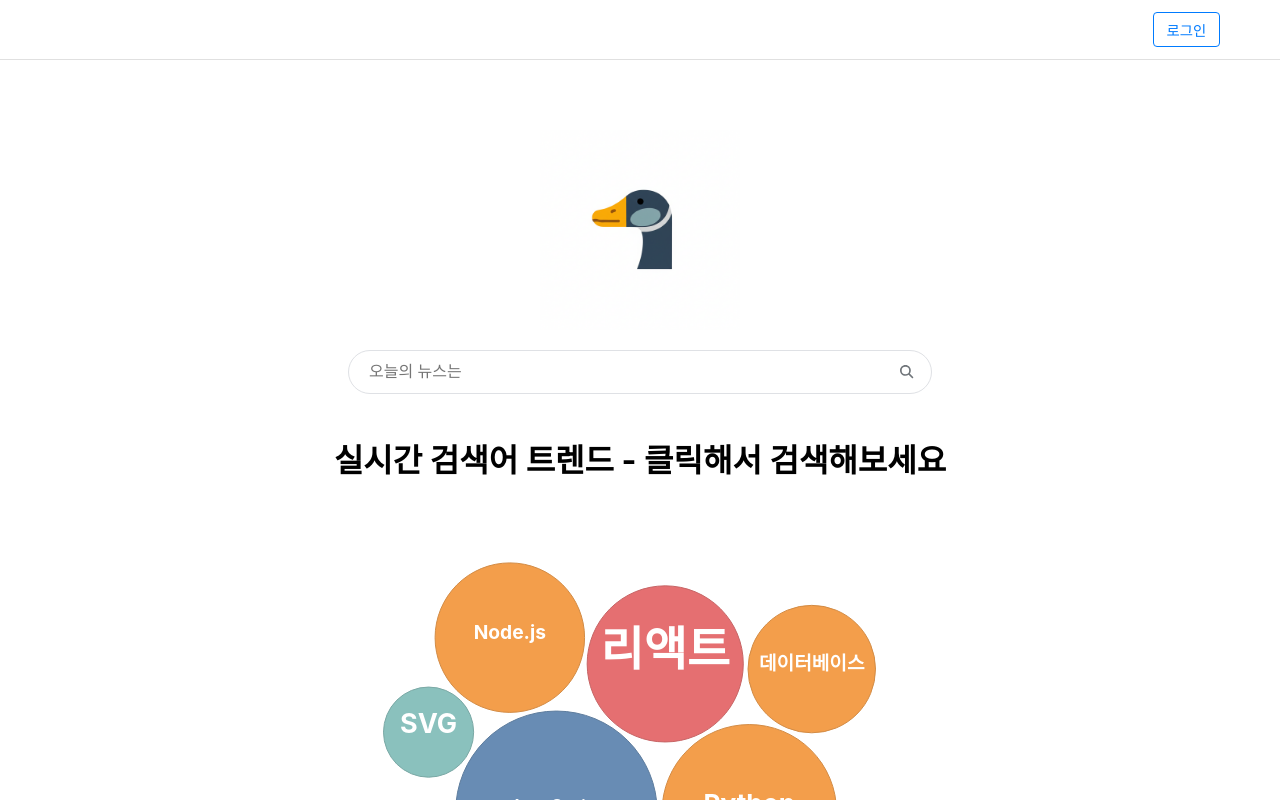
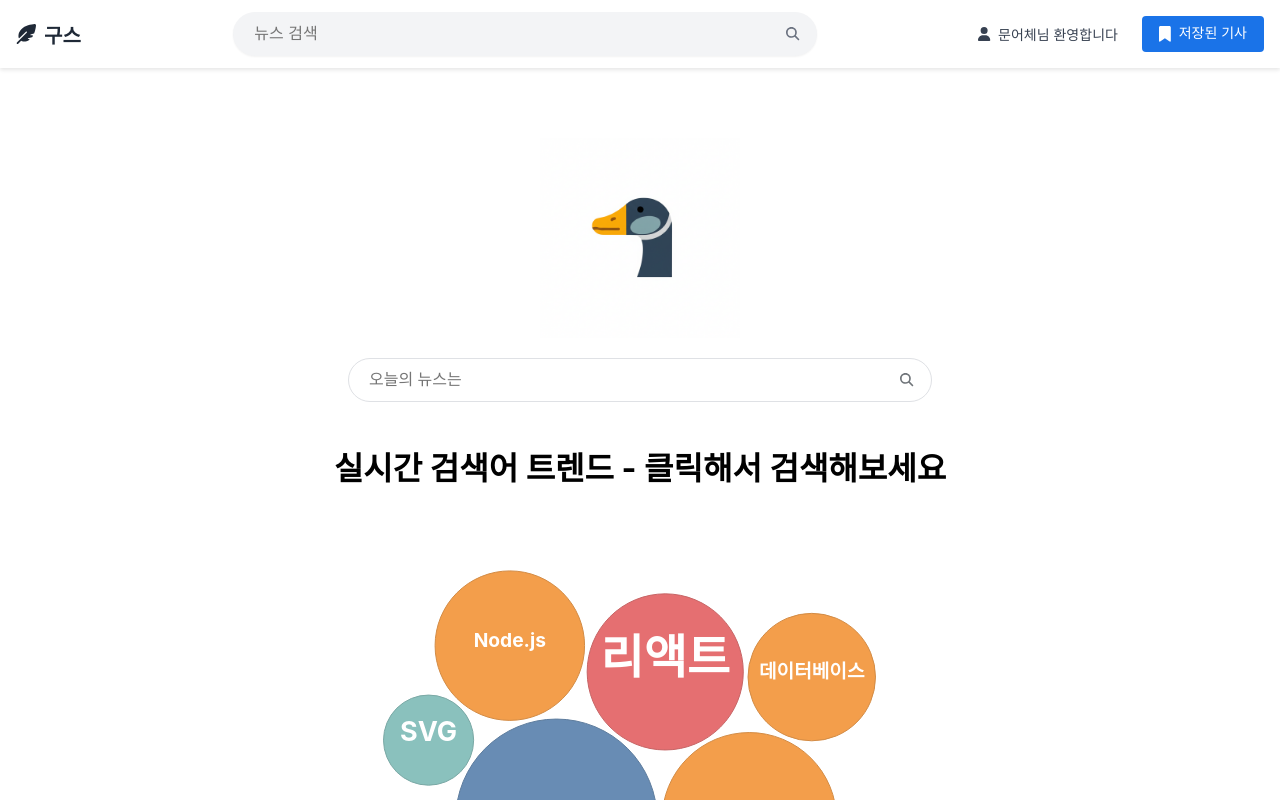
Before and after one commit to Hwanjin-Choi/project-goose-frontend, a React (Vite) app: page / in a window 1280 px wide. Shown: the top 800 px of the page. Built offline with nearby package versions, Linux system fonts and the light colour scheme.

Commit message:
Header Layout update

```diff
--- a/src/components/Header/Header.jsx
+++ b/src/components/Header/Header.jsx
@@ -1,84 +1,424 @@
-// Header.js
-import React, { useState } from "react";
-import styled from "styled-components";
+import React, { useState, useEffect, useRef } from "react";
+import styled, { createGlobalStyle } from "styled-components"; // createGlobalStyle은 현재 파일 내에서 사용되지 않으나, 전하의 코드에 포함되어 있어 유지합니다.
+import { FontAwesomeIcon } from "@fortawesome/react-fontawesome";
+import {
+  faSearch,
+  faUser,
+  faBars,
+  faFeatherAlt,
+  faSignOutAlt,
+  faBookmark,
+} from "@fortawesome/free-solid-svg-icons";
+import { useNavigate } from "react-router-dom";
 
-const HEADER_HEIGHT = "60px"; // 헤더의 높이를 상수로 정의하여 다른 곳에서 사용
+const HEADER_HEIGHT = "68px";
 
-const HeaderOuterWrapper = styled.header`
-  position: fixed; /* 헤더를 상단에 고정합니다. */
+// Styled Components 정의
+const HeaderWrapper = styled.header`
+  position: fixed;
   top: 0;
   left: 0;
-  width: 100%;
+  right: 0;
+  z-index: 50;
+  background-color: #ffffff;
+  box-shadow: 0 2px 4px rgba(0, 0, 0, 0.1);
   height: ${HEADER_HEIGHT};
-  background-color: #ffffff;
-  border-bottom: 1px solid #e0e0e0;
-  z-index: 1000; /* 다른 요소들 위에 표시되도록 z-index 설정 */
-  display: flex;
-  justify-content: center; /* 내부 컨테이너를 중앙 정렬 */
+  padding: 0 1rem; /* 양 옆 패딩 */
 `;
 
-const HeaderInnerWrapper = styled.div`
+const Container = styled.div`
+  max-width: 1280px; /* 최대 너비 */
+  margin: 0 auto;
+  height: 100%;
   display: flex;
+  align-items: center;
   justify-content: space-between;
-  align-items: center;
-  width: 100%;
-  max-width: ${({ theme }) => theme.maxWidth};
-  padding: 0 20px;
-  height: 100%;
 `;
 
-const LogoContainer = styled.div`
-  font-size: 1.5rem;
-  font-weight: bold;
-  color: #333;
+const LogoLink = styled.div`
+  display: flex;
+  align-items: center;
+  cursor: pointer;
+  gap: 0.5rem;
+  color: #1f2937; // text-gray-800
+  &:hover {
+    color: #3b82f6; // hover:text-blue-600 (예시)
+  }
 `;
 
-const RightSection = styled.div`
+const LogoText = styled.span`
+  font-size: 1.25rem; // text-xl
+  font-weight: bold;
+`;
+
+const SearchWrapperDesktop = styled.div`
+  flex-grow: 1;
+  display: flex;
+  justify-content: center;
+  padding: 0 1rem;
+  @media (max-width: 767px) {
+    display: none;
+  }
+`;
+
+const UserActionsWrapper = styled.div`
   display: flex;
   align-items: center;
   gap: 1rem;
+  position: relative; /* 드롭다운 기준점 */
 `;
 
-const LoginButton = styled.button`
-  /* 스크린샷의 '로그인' 버튼 스타일 */
-  padding: 0.4rem 0.8rem;
-  font-size: 0.9rem;
-  color: #007bff; /* 파란색 계열 */
-  background-color: transparent;
-  border: 1px solid #007bff;
-  border-radius: 4px;
+const UserButton = styled.button`
+  display: flex;
+  align-items: center;
+  gap: 0.5rem;
+  font-size: 0.875rem; // text-sm
+  font-weight: 500; // font-medium
+  color: #374151; // text-gray-700
+  background: none;
+  border: none;
   cursor: pointer;
-  transition: all 0.2s ease-in-out;
-
+  padding: 0.5rem;
+  border-radius: 0.375rem; // rounded-md
   &:hover {
-    background-color: #007bff;
-    color: white;
+    color: #3b82f6; // hover:text-blue-600
+    background-color: #f3f4f6; // hover:bg-gray-100
   }
 `;
 
-const Header = () => {
-  // 드롭다운 관련 로직은 이전과 동일하게 유지하거나 필요에 따라 수정합니다.
-  // 스크린샷에는 드롭다운 버튼 대신 '로그인' 버튼이 보이므로, 이를 반영합니다.
-  const handleLoginClick = () => {
-    console.log("로그인 버튼 클릭");
-    // 로그인 로직 또는 페이지 이동 로직
+const DropdownMenu = styled.div`
+  position: absolute;
+  right: 0;
+  top: calc(100% + 0.5rem); // 버튼 바로 아래
+  width: 200px;
+  background-color: white;
+  border-radius: 0.375rem; // rounded-md
+  box-shadow: 0 10px 15px -3px rgba(0, 0, 0, 0.1),
+    0 4px 6px -2px rgba(0, 0, 0, 0.05); // shadow-xl
+  padding: 0.25rem 0; // py-1
+  border: 1px solid #e5e7eb;
+  z-index: 60;
+`;
+
+const DropdownItem = styled.button`
+  display: block;
+  width: 100%;
+  text-align: left;
+  padding: 0.5rem 1rem; // px-4 py-2
+  font-size: 0.875rem; // text-sm
+  color: #374151; // text-gray-700
+  background: none;
+  border: none;
+  cursor: pointer;
+  &:hover {
+    background-color: #f3f4f6; // hover:bg-gray-100
+  }
+  svg {
+    margin-right: 0.5rem;
+  }
+`;
+
+const DropdownSearchWrapper = styled.div`
+  padding: 0.5rem 1rem;
+  border-top: 1px solid #e5e7eb; // border-t border-gray-100
+`;
+
+// ActionButton (Google 스타일 적용)
+const ActionButton = styled.button`
+  padding: 0 16px; /* Google 버튼은 좌우 패딩이 좀 더 넉넉한 편입니다. */
+  font-size: 0.875rem; /* 14px */
+  font-weight: 500; /* Medium */
+  border-radius: 4px; /* Google의 일반적인 border-radius */
+  cursor: pointer;
+  transition: background-color 0.2s ease-in-out, color 0.2s ease-in-out,
+    border-color 0.2s ease-in-out, box-shadow 0.2s ease-in-out;
+  display: inline-flex;
+  align-items: center;
+  justify-content: center;
+  gap: 0.5rem; /* 아이콘과 텍스트 간격 */
+  line-height: 1.25; /* 텍스트 수직 정렬 도움 */
+  min-height: 36px; /* Google 버튼의 일반적인 최소 높이 */
+  text-align: center;
+  vertical-align: middle;
+  user-select: none; /* 텍스트 선택 방지 */
+
+  svg {
+    /* 아이콘 크기 및 정렬 개선 */
+    font-size: 1.125em; /* 아이콘 크기를 텍스트에 비례하게 조정 */
+  }
+
+  ${({ primary }) =>
+    primary
+      ? `
+    background-color: #1A73E8; /* Google Blue */
+    color: white;
+    border: 1px solid transparent;
+    &:hover {
+      background-color: #185ABC; /* 호버 시 약간 어둡게 */
+      box-shadow: 0 1px 2px 0 rgba(60,64,67,0.302), 0 1px 3px 1px rgba(60,64,67,0.149);
+    }
+    &:active {
+      background-color: #174EA6; /* 클릭 시 더 어둡게 */
+    }
+    &:focus-visible { /* 키보드 포커스 시에만 아웃라인 표시 (더 나은 접근성) */
+      outline: none;
+      box-shadow: 0 0 0 3px rgba(26,115,232,0.4); /* Google 스타일 포커스 링 */
+    }
+  `
+      : `
+    background-color: transparent;
+    color: #1A73E8; /* Google Blue 텍스트 */
+    border: 1px solid #DADCE0; /* Google의 연회색 테두리 */
+    &:hover {
+      background-color: rgba(26,115,232,0.04); /* 매우 연한 파란색 배경 */
+      border-color: #c6dafc; /* 호버 시 테두리 색 변경 (약간 밝은 파랑) */
+    }
+    &:active {
+      background-color: rgba(26,115,232,0.12); /* 클릭 시 배경색 */
+    }
+    &:focus-visible { /* 키보드 포커스 시에만 아웃라인 표시 */
+      outline: none;
+      border-color: #1A73E8; /* 포커스 시 테두리 색 강조 */
+      box-shadow: 0 0 0 2px rgba(26,115,232,0.3); /* Google 스타일 포커스 링 */
+    }
+  `}
+`;
+
+// MainSearchInput 컴포넌트 (Styled-Components)
+const SearchContainerStyled = styled.div`
+  display: flex;
+  align-items: center;
+  position: relative;
+  width: 100%;
+  max-width: 584px;
+  background-color: #f3f4f6;
+  border: 1px solid transparent;
+  border-radius: 9999px;
+  height: 44px;
+  box-shadow: 0 1px 2px 0 rgba(0, 0, 0, 0.05);
+  transition: box-shadow 0.2s ease-in-out;
+
+  &:hover {
+    box-shadow: 0 4px 6px -1px rgba(0, 0, 0, 0.1),
+      0 2px 4px -1px rgba(0, 0, 0, 0.06);
+  }
+
+  &:focus-within {
+    background-color: #ffffff;
+    border-color: #3b82f6;
+    box-shadow: 0 0 0 2px #3b82f6;
+  }
+`;
+
+const StyledInput = styled.input`
+  flex-grow: 1;
+  height: 100%;
+  padding: 0 20px 0 20px;
+  font-size: 1rem;
+  color: #1f2937;
+  background-color: transparent;
+  border: none;
+  outline: none;
+  border-radius: 9999px;
+  padding-right: 48px;
+`;
+
+const SearchButtonStyled = styled.button`
+  position: absolute;
+  right: 0px;
+  top: 0;
+  bottom: 0;
+  display: flex;
+  align-items: center;
+  justify-content: center;
+  width: 48px;
+  background-color: transparent;
+  border: none;
+  outline: none;
+  cursor: pointer;
+  padding: 0;
+  border-radius: 0 9999px 9999px 0;
+  color: #6b7280;
+  &:hover {
+    color: #3b82f6;
+  }
+`;
+
+const MainSearchInput = ({
+  value,
+  onChange,
+  onSearch,
+  placeholder = "뉴스 검색",
+}) => {
+  const handleSearchSubmit = (e) => {
+    e.preventDefault();
+    if (onSearch) {
+      onSearch(value);
+    }
+  };
+
+  const handleKeyPress = (e) => {
+    if (e.key === "Enter") {
+      handleSearchSubmit(e);
+    }
   };
 
   return (
-    <HeaderOuterWrapper>
-      <HeaderInnerWrapper>
-        <LogoContainer>
-          {/* 스크린샷에는 별도의 로고 텍스트가 없으므로, 뒤로가기 아이콘만 배치된 형태입니다. */}
-          {/* 필요시 "전하의 로고" 등을 다시 추가하십시오. */}
-        </LogoContainer>
-        <RightSection>
-          {/* 스크린샷의 우측 상단 '로그인' 버튼 */}
-          <LoginButton onClick={handleLoginClick}>로그인</LoginButton>
-        </RightSection>
-      </HeaderInnerWrapper>
-    </HeaderOuterWrapper>
+    <SearchContainerStyled>
+      <StyledInput
+        type="text"
+        value={value}
+        onChange={onChange}
+        onKeyPress={handleKeyPress}
+        placeholder={placeholder}
+        aria-label="검색"
+      />
+      <SearchButtonStyled onClick={handleSearchSubmit} aria-label="검색 실행">
+        <FontAwesomeIcon icon={faSearch} />
+      </SearchButtonStyled>
+    </SearchContainerStyled>
   );
 };
 
-export { HEADER_HEIGHT }; // 헤더 높이를 export하여 Layout에서 사용
+// Header 컴포넌트
+const Header = () => {
+  const [searchTerm, setSearchTerm] = useState("");
+  const [isDropdownOpen, setIsDropdownOpen] = useState(false);
+  const [isMobile, setIsMobile] = useState(false);
+  const [isLoggedIn, setIsLoggedIn] = useState(true); // 전하의 코드에 따라 기본값을 true로 설정
+
+  const dropdownRef = useRef(null);
+  const navigate = useNavigate(); // react-router-dom의 useNavigate 사용
+
+  const nickname = "문어체"; // 전하의 코드에 있는 닉네임
+
+  // 로그인/아웃 및 네비게이션 함수는 전하의 코드에서 가져옴
+  const onLogin = () => {
+    setIsLoggedIn(true);
+    // 실제 로그인 로직 추가 가능
+  };
+  const onLogout = () => {
+    setIsLoggedIn(false);
+    // 실제 로그아웃 로직 추가 가능
+  };
+  const onNavigate = (url) => {
+    navigate(url);
+  };
+
+  const handleSearch = (term) => {
+    if (term.trim() !== "") {
+      onNavigate(`/search-news-page?query=${encodeURIComponent(term)}`);
+      setSearchTerm(""); // 검색 후 입력창 비우기
+    }
+  };
+
+  const toggleDropdown = () => setIsDropdownOpen(!isDropdownOpen);
+
+  useEffect(() => {
+    const handleResize = () => {
+      setIsMobile(window.innerWidth < 768);
+    };
+    handleResize(); // 초기 로드 시 실행
+    window.addEventListener("resize", handleResize);
+    return () => window.removeEventListener("resize", handleResize);
+  }, []);
+
+  useEffect(() => {
+    const handleClickOutside = (event) => {
+      if (dropdownRef.current && !dropdownRef.current.contains(event.target)) {
+        setIsDropdownOpen(false);
+      }
+    };
+    document.addEventListener("mousedown", handleClickOutside);
+    return () => document.removeEventListener("mousedown", handleClickOutside);
+  }, []);
+
+  return (
+    <HeaderWrapper>
+      <Container>
+        <LogoLink onClick={() => onNavigate("/")}>
+          <FontAwesomeIcon icon={faFeatherAlt} size="lg" />
+          <LogoText>구스</LogoText>
+        </LogoLink>
+
+        <SearchWrapperDesktop>
+          <MainSearchInput
+            value={searchTerm}
+            onChange={(e) => setSearchTerm(e.target.value)}
+            onSearch={handleSearch}
+          />
+        </SearchWrapperDesktop>
+
+        <UserActionsWrapper ref={dropdownRef}>
+          {isLoggedIn ? (
+            <>
+              <UserButton onClick={toggleDropdown}>
+                {isMobile ? (
+                  <FontAwesomeIcon icon={faBars} size="lg" />
+                ) : (
+                  <>
+                    <FontAwesomeIcon icon={faUser} />
+                    <span>{nickname}님 환영합니다</span>
+                  </>
+                )}
+              </UserButton>
+              {isDropdownOpen && (
+                <DropdownMenu>
+                  {isMobile && ( // 모바일 드롭다운 메뉴 구성은 전하의 코드 유지
+                    <>
+                      <DropdownSearchWrapper>
+                        <MainSearchInput
+                          value={searchTerm}
+                          onChange={(e) => setSearchTerm(e.target.value)}
+                          onSearch={(term) => {
+                            handleSearch(term);
+                            setIsDropdownOpen(false);
+                          }}
+                          placeholder="검색"
+                        />
+                      </DropdownSearchWrapper>
+                      <DropdownItem
+                        onClick={() => {
+                          onNavigate("/scrap"); // "저장된 기사"로 이동
+                          setIsDropdownOpen(false);
+                        }}
+                      >
+                        <FontAwesomeIcon icon={faBookmark} />
+                        저장된 기사
+                      </DropdownItem>
+                    </>
+                  )}
+                  <DropdownItem
+                    onClick={() => {
+                      onLogout();
+                      setIsDropdownOpen(false);
+                    }}
+                  >
+                    <FontAwesomeIcon icon={faSignOutAlt} />
+                    로그아웃
+                  </DropdownItem>
+                </DropdownMenu>
+              )}
+              {!isMobile && (
+                // 데스크탑 "스크랩" 버튼에 primary prop 적용 여부는 전하의 의도에 따라 결정합니다.
+                // 여기서는 Google 스타일의 primary 버튼으로 표시합니다.
+                <ActionButton
+                  primary="true"
+                  onClick={() => onNavigate("/scrap")}
+                >
+                  <FontAwesomeIcon icon={faBookmark} /> 저장된 기사
+                </ActionButton>
+              )}
+            </>
+          ) : (
+            // 로그인 버튼은 primary가 아닌 기본 ActionButton 스타일로 표시
+            <ActionButton onClick={onLogin}>로그인</ActionButton>
+          )}
+        </UserActionsWrapper>
+      </Container>
+    </HeaderWrapper>
+  );
+};
+
+export { HEADER_HEIGHT }; // 헤더 높이를 export하여 Layout 등 다른 컴포넌트에서 사용
 export default Header;
--- a/src/components/Layout/Layout.jsx
+++ b/src/components/Layout/Layout.jsx
@@ -38,7 +38,7 @@ const Layout = ({ children }) => {
   return (
     <ThemeProvider theme={theme}>
       {" "}
-      <Header />{" "}
+      <Header />
       <AppWrapper>
         <LayoutContainer>
           <MainContent>{children}</MainContent>
```
